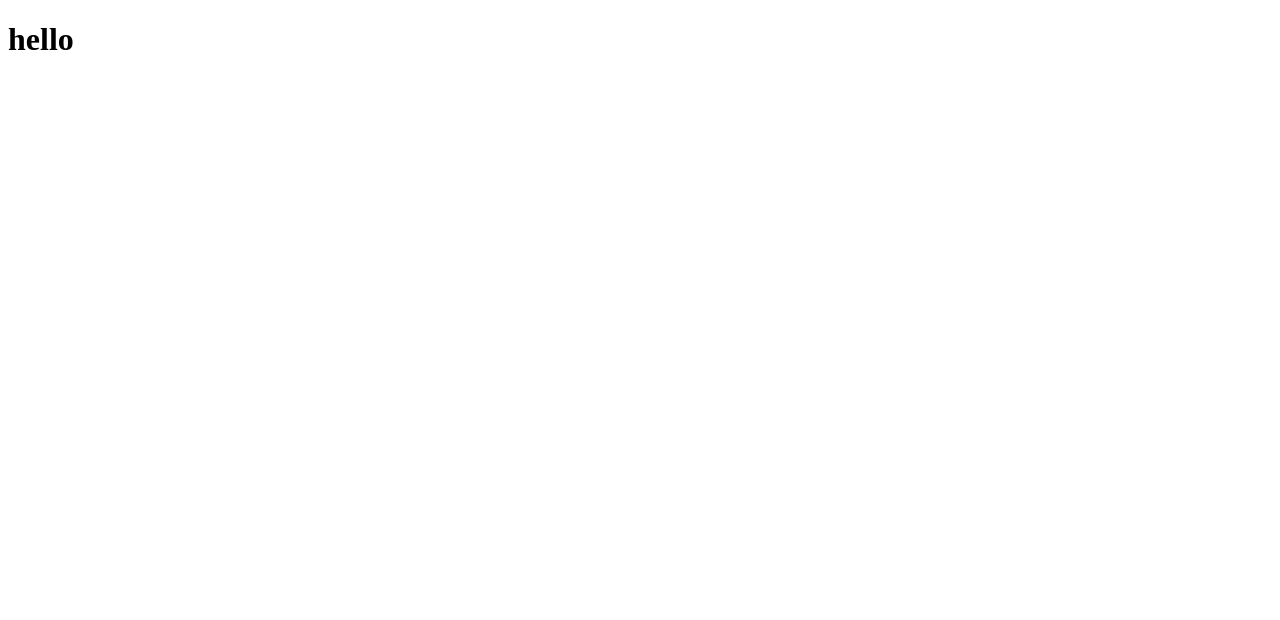
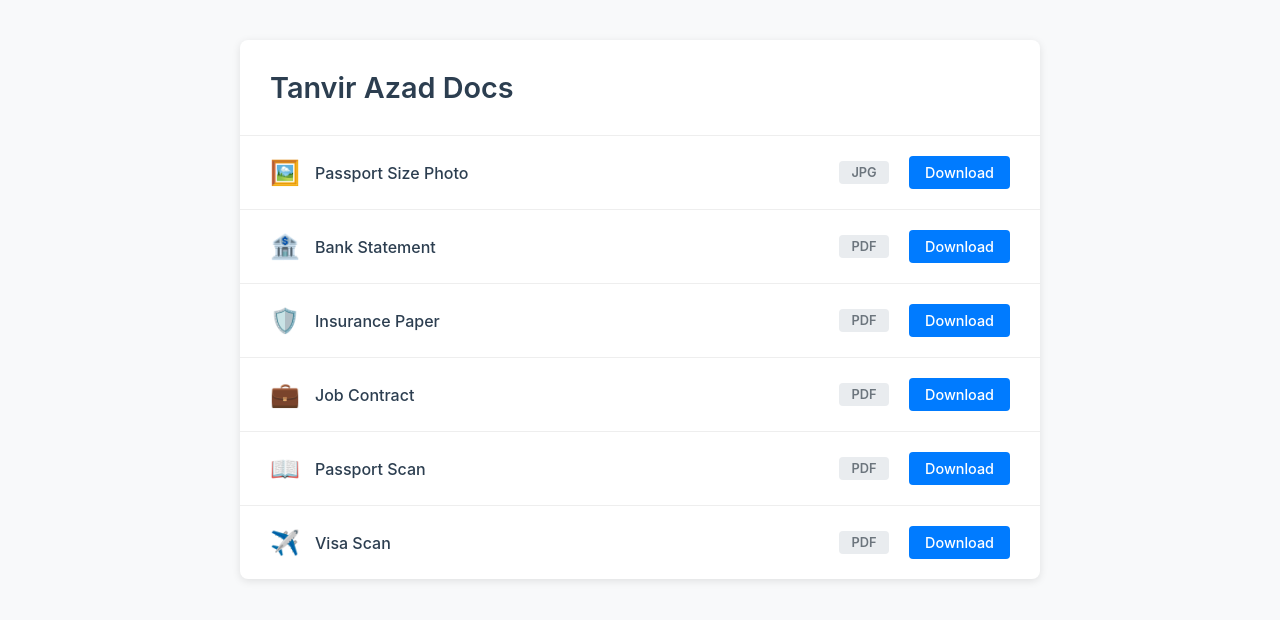
Before and after one commit to Tanvirazad3449/visa-renewal-docs, a plain HTML site: page index.html in a window 1280 px wide. Drawn offline with Linux system fonts and the light colour scheme.

Commit message:
file upload links

```diff
--- a/index.html
+++ b/index.html
@@ -1,13 +1,178 @@
 <!DOCTYPE html>
 <html lang="en">
 <head>
-    <meta charset="UTF-8">
-    <meta name="viewport" content="width=device-width, initial-scale=1.0">
-    <title>Document</title>
+  <meta charset="UTF-8">
+  <meta name="viewport" content="width=device-width, initial-scale=1.0">
+  <title>Download Files</title>
+  <style>
+    * {
+      margin: 0;
+      padding: 0;
+      box-sizing: border-box;
+    }
+
+    body {
+      font-family: -apple-system, BlinkMacSystemFont, 'Segoe UI', Roboto, sans-serif;
+      background: #f8f9fa;
+      padding: 40px 20px;
+      color: #333;
+    }
+
+    .container {
+      max-width: 800px;
+      margin: 0 auto;
+      background: white;
+      border-radius: 8px;
+      box-shadow: 0 2px 8px rgba(0,0,0,0.1);
+      overflow: hidden;
+    }
+
+    h1 {
+      padding: 30px;
+      margin: 0;
+      font-size: 1.8rem;
+      font-weight: 600;
+      color: #2c3e50;
+      border-bottom: 1px solid #eee;
+    }
+
+    .file-list {
+      list-style: none;
+      padding: 0;
+      margin: 0;
+    }
+
+    .file-row {
+      display: flex;
+      align-items: center;
+      padding: 20px 30px;
+      border-bottom: 1px solid #eee;
+      transition: background-color 0.2s ease;
+    }
+
+    .file-row:hover {
+      background-color: #f8f9fa;
+    }
+
+    .file-row:last-child {
+      border-bottom: none;
+    }
+
+    .file-icon {
+      font-size: 1.5rem;
+      margin-right: 15px;
+      width: 30px;
+      text-align: center;
+    }
+
+    .file-name {
+      flex: 1;
+      font-size: 1rem;
+      font-weight: 500;
+      color: #2c3e50;
+      margin-right: 20px;
+    }
+
+    .file-type {
+      background: #e9ecef;
+      color: #6c757d;
+      padding: 4px 12px;
+      border-radius: 4px;
+      font-size: 0.8rem;
+      font-weight: 600;
+      text-transform: uppercase;
+      margin-right: 20px;
+      min-width: 50px;
+      text-align: center;
+    }
+
+    .download-btn {
+      background: #007bff;
+      color: white;
+      border: none;
+      padding: 8px 16px;
+      border-radius: 4px;
+      font-size: 0.9rem;
+      font-weight: 500;
+      text-decoration: none;
+      cursor: pointer;
+      transition: background-color 0.2s ease;
+    }
+
+    .download-btn:hover {
+      background: #0056b3;
+    }
+
+    @media (max-width: 600px) {
+      .file-row {
+        padding: 15px 20px;
+      }
+
+      .file-name {
+        font-size: 0.9rem;
+        margin-right: 10px;
+      }
+
+      .file-type {
+        margin-right: 10px;
+        min-width: 40px;
+        font-size: 0.7rem;
+      }
+
+      .download-btn {
+        padding: 6px 12px;
+        font-size: 0.8rem;
+      }
+    }
+  </style>
 </head>
 <body>
-    <div>
-        <h1>hello</h1>
-    </div>
+  <div class="container">
+    <h1>Tanvir Azad Docs</h1>
+
+    <ul class="file-list">
+      <li class="file-row">
+        <span class="file-icon">🖼️</span>
+        <span class="file-name">Passport Size Photo</span>
+        <span class="file-type">JPG</span>
+        <a href="assets/tanvir_azad.jpg" class="download-btn" download>Download</a>
+      </li>
+
+      <li class="file-row">
+        <span class="file-icon">🏦</span>
+        <span class="file-name">Bank Statement</span>
+        <span class="file-type">PDF</span>
+        <a href="assets/Tanvir_Commerzbank_Balance.pdf" class="download-btn" download>Download</a>
+      </li>
+
+      <li class="file-row">
+        <span class="file-icon">🛡️</span>
+        <span class="file-name">Insurance Paper</span>
+        <span class="file-type">PDF</span>
+        <a href="assets/Tanvir_Insurance.pdf" class="download-btn" download>Download</a>
+      </li>
+
+      <li class="file-row">
+        <span class="file-icon">💼</span>
+        <span class="file-name">Job Contract</span>
+        <span class="file-type">PDF</span>
+        <a href="assets/Tanvir_Job_Contract.pdf" class="download-btn" download>Download</a>
+      </li>
+
+      <li class="file-row">
+        <span class="file-icon">📖</span>
+        <span class="file-name">Passport Scan</span>
+        <span class="file-type">PDF</span>
+        <a href="assets/Tanvir_Passport.pdf" class="download-btn" download>Download</a>
+      </li>
+
+      <li class="file-row">
+        <span class="file-icon">✈️</span>
+        <span class="file-name">Visa Scan</span>
+        <span class="file-type">PDF</span>
+        <a href="assets/Tanvir_Visa.pdf" class="download-btn" download>Download</a>
+      </li>
+    </ul>
+  </div>
 </body>
 </html>
```
Also changed, not shown: assets/Tanvir_Azad.jpg (added), 7 other files.
